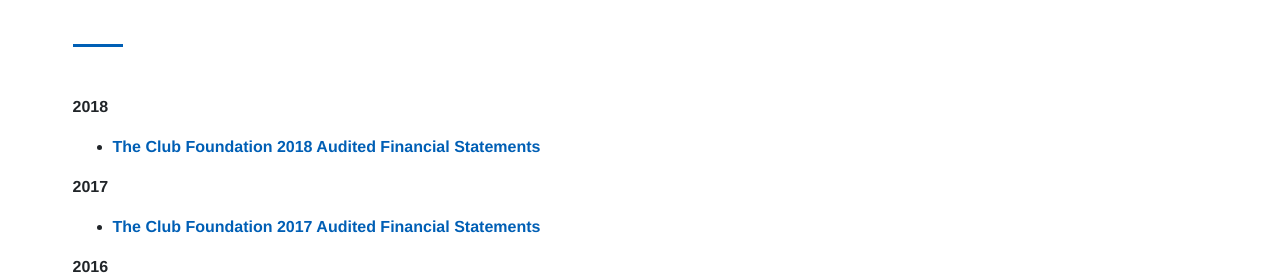
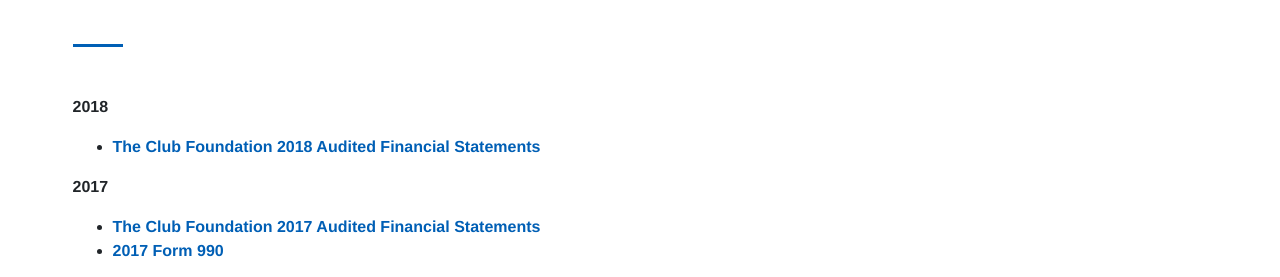
Before and after one commit to willflourance/The-Club-Foundation, a website: page financial-info.html in a window 1280 px wide. Shown: the part 523-800 px from the top of the page. Drawn offline with nearby package versions, Linux system fonts and the light colour scheme; files that its build step writes are made by us from their sources.

Commit message:
Added File
Updated financials for most rcent form 990

```diff
--- a/financial-info.html
+++ b/financial-info.html
@@ -83,6 +83,8 @@
                 <ul>
                   <li><a href="documents/financials/Club Foundation 2017 Final AFS.pdf"><strong>The Club Foundation
                     2017 Audited Financial Statements</strong></a></li>
+										<li><strong><a href="documents/financials/Club Found Public Insp 10-31-18 Form 990.pdf">2017 Form 990</a></strong></li>
+
                 </ul>
         <p><strong>2016</strong></p>
         <ul>
```
Also changed, not shown: 1 other file.
